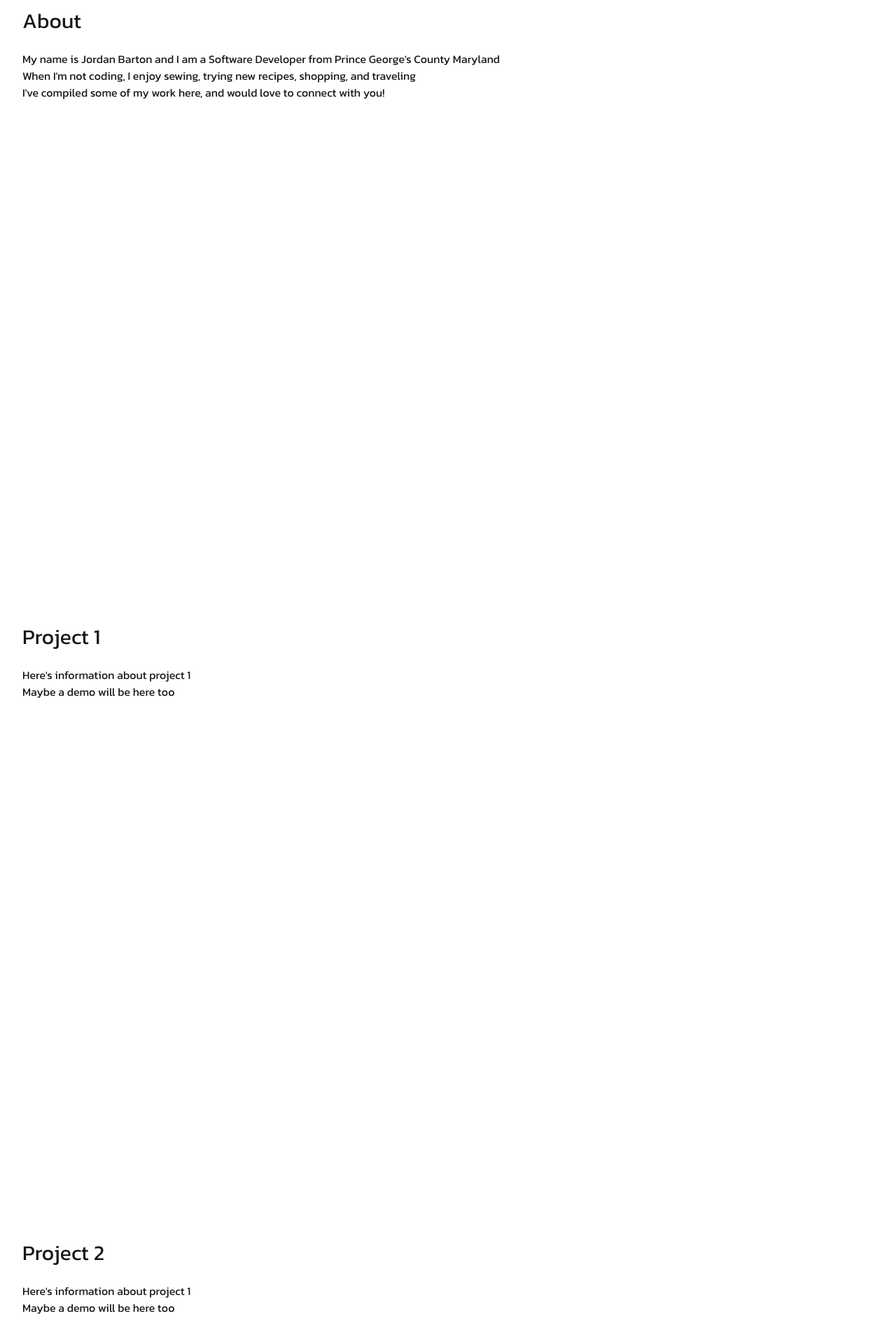
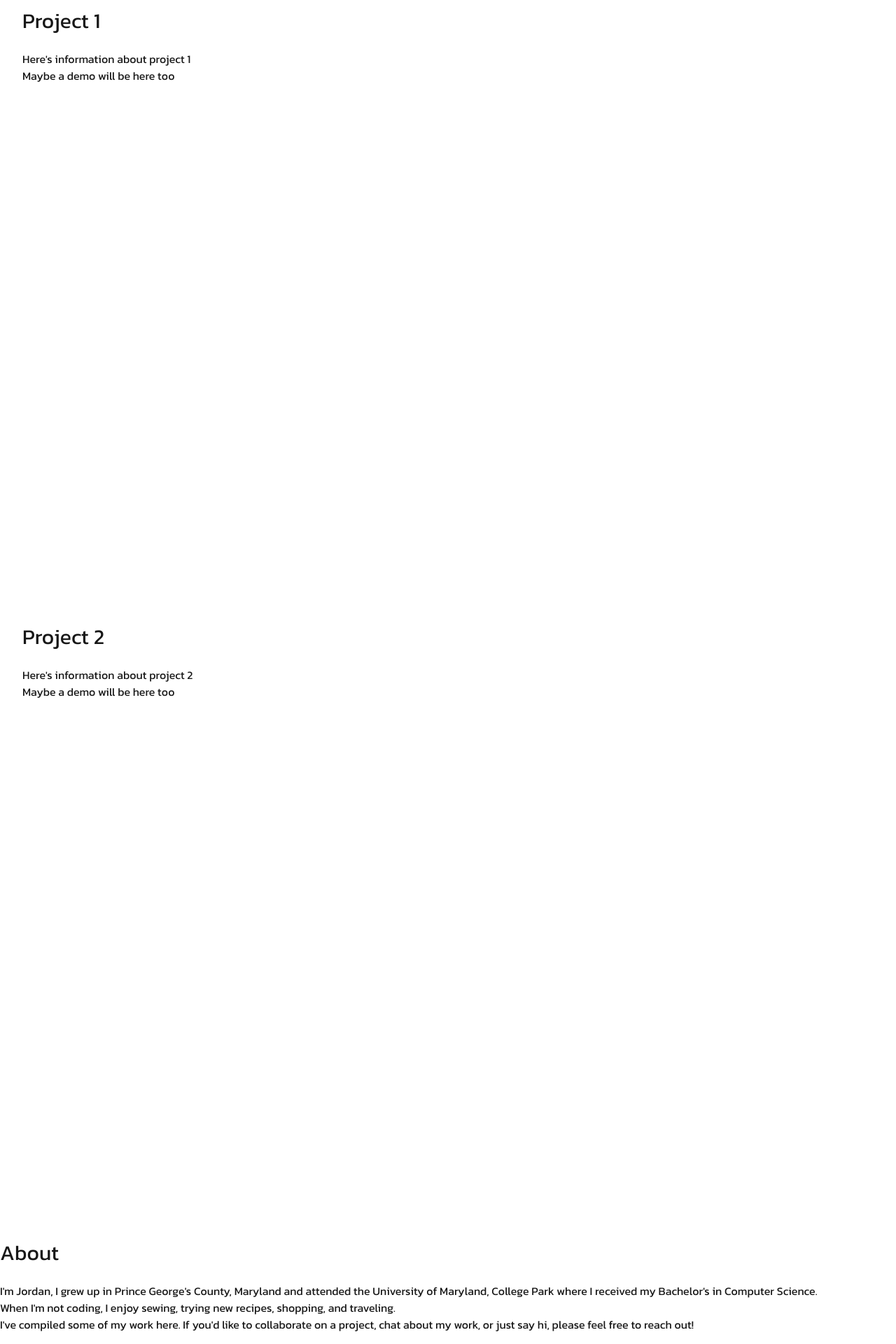
Before and after one commit to jsbarton/portfolio, a Next.js app: page / in a window 1280 px wide. Shown: the part 860-2780 px from the top of the page at 70% size. Built offline with nearby package versions, Linux system fonts and the light colour scheme.

Commit message:
some refactor, starting multi-line welcome implementation

```diff
--- a/app/page.tsx
+++ b/app/page.tsx
@@ -4,11 +4,15 @@ import ProfilePic from "./i/profile-pic.jpg";
 import GitHubLogo from "./i/github-mark-white.svg";
 import LinkedInLogo from "./i/linked-in-logo.png";
 import { MutableRefObject, useEffect, useRef, useState } from "react";
+import { contentWrapper, title } from "./styles/styles";
 
 export default function Home() {
+  const projectsRef = useRef(null);
   const aboutRef = useRef(null);
-  const projectsRef = useRef(null);
   const [currentWelcomeText, setCurrentWelcomeText] = useState<string>("");
+  // Hi, I'm Jordan.
+  // Current Position: Fullstack Engineer II @ Quizlet
+  // Location: New York, NY
 
   const handleScroll = (ref: MutableRefObject<any>) => {
     if (ref.current) {
@@ -19,22 +23,24 @@ export default function Home() {
     }
   };
 
-  let builder = "";
+  // TODO: Break out into its own component
+  let firstLineBuilder = "";
+  let secondLineBuilder = "";
+  let thirdLineBuilder = "";
   let i = 0;
-  const finalWelcomeText = "Hi, I'm Jordan. I'm a Software Engineer.";
+  const firstLineWelcomeText = "Hi, I'm Jordan.";
+  const secondLineWelcomeText = "Current Position: Fullstack Engineer II @ Quizlet";
+  const thirdLineWelcomeText = "Location: New York, NY";
   useEffect(() => {
     setInterval(() => {
-      if (i < finalWelcomeText.length) {
-        builder+= finalWelcomeText.charAt(i);
-        setCurrentWelcomeText(builder);
+      if (i < firstLineWelcomeText.length) {
+        firstLineBuilder+= firstLineWelcomeText.charAt(i);
+        setCurrentWelcomeText(firstLineBuilder);
         i++;
       }
     }, 100);
   }, []);
-
-  // move these to another file
-  const contentWrapper = "w-50 h-screen my-10";
-  const title = "text-3xl pb-6 mt-8";
+  // END TODO
 
   return (
     <>
@@ -52,11 +58,11 @@ export default function Home() {
             className="max-w-[100px] max-h-[100px] rounded-full"
             src={ProfilePic}
           />
+          <div className="pt-2" onClick={() => handleScroll(projectsRef)}>
+            Projects
+          </div>
           <div className="pt-4" onClick={() => handleScroll(aboutRef)}>
             About
-          </div>
-          <div className="pt-2" onClick={() => handleScroll(projectsRef)}>
-            Projects
           </div>
           <div className="flex h-5 w-5 my-5">
             <Image alt="github-logo" src={GitHubLogo} />
@@ -65,21 +71,6 @@ export default function Home() {
         </div>
         <div className="flex">
           <div className="flex flex-col justify-around overflow-y-auto px-8">
-            <div className={contentWrapper} ref={aboutRef}>
-              <p className={title}>About</p>
-              <p>
-                My name is Jordan Barton and I am a Software Developer from
-                Prince George's County Maryland
-              </p>
-              <p>
-                When I'm not coding, I enjoy sewing, trying new recipes,
-                shopping, and traveling
-              </p>
-              <p>
-                I've compiled some of my work here, and would love to connect
-                with you!
-              </p>
-            </div>
             <div className={contentWrapper} ref={projectsRef}>
               <p className={title}>Project 1</p>
               <p>Here's information about project 1</p>
@@ -88,11 +79,28 @@ export default function Home() {
 
             <div className={contentWrapper}>
               <p className={title}>Project 2</p>
-              <p>Here's information about project 1</p>
+              <p>Here's information about project 2</p>
               <p>Maybe a demo will be here too</p>
             </div>
           </div>
         </div>
+        <div className={contentWrapper} ref={aboutRef}>
+              <p className={title}>About</p>
+              {/* Move messages to another file */}
+              <p>
+                I'm Jordan, I grew up in Prince George's County, Maryland and
+                attended the University of Maryland, College Park where I received
+                my Bachelor's in Computer Science.
+              </p>
+              <p>
+                When I'm not coding, I enjoy sewing, trying new recipes,
+                shopping, and traveling.
+              </p>
+              <p>
+                I've compiled some of my work here. If you'd like to collaborate on
+                a project, chat about my work, or just say hi, please feel free to reach out!
+              </p>
+            </div>
       </div>
     </>
   );
--- /dev/null
+++ b/app/styles/styles.ts
@@ -0,0 +1,2 @@
+export const contentWrapper = "w-50 h-screen my-10";
+export const title = "text-3xl pb-6 mt-8";
```
